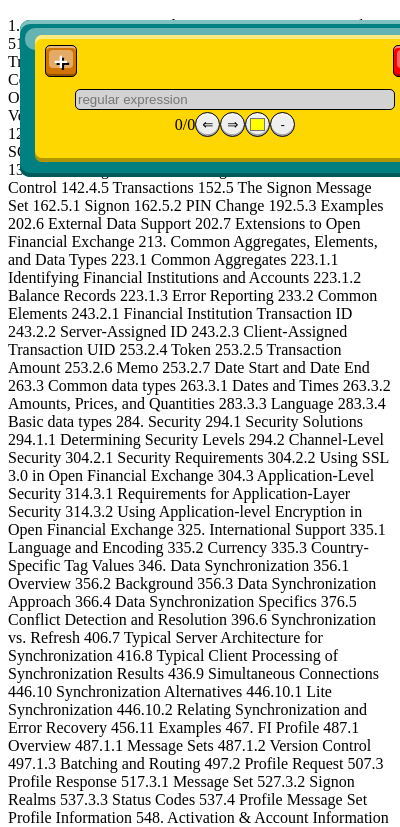
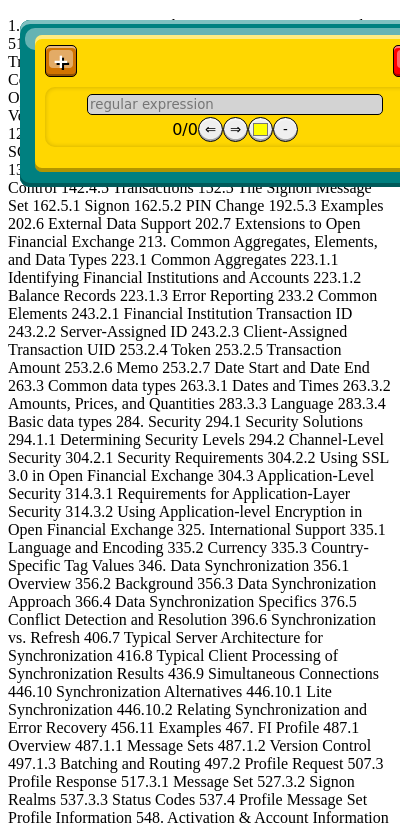
Before and after one commit to Luke-G-Cordova/browser-regex-search, a browser extension: page PopupTposeFiles/styleTest/index.html in a window 400 px wide. Shown: the top 827 px of the page. Drawn offline with Linux system fonts and the light colour scheme; a web font is replaced by a local one.

Commit message:
transfering to a css file rather than inlin js

```diff
--- a/PopupTposeFiles/styleTest/index.html
+++ b/PopupTposeFiles/styleTest/index.html
@@ -5,6 +5,7 @@
     <meta http-equiv="X-UA-Compatible" content="IE=edge">
     <meta name="viewport" content="width=device-width, initial-scale=1.0">
     <title>Document</title>
+    <link rel="stylesheet" href="../../popupStyles.css" />
 </head>
 <body>
     <p>
--- a/createInput.js
+++ b/createInput.js
@@ -4,27 +4,11 @@
     key || (key = `regeggs-key-${Math.random().toString(36).substr(2, 5)}`);
 
     let div = document.createElement('div');
-    Shine.updateStyles(div, {
-        display: 'flex',
-        justifyContent: 'center',
-        alignItems: 'center',
-        flexDirection: 'column',
-        width: '80%'
-    });
     div.name = key;
     div.className = 'inputWrapper';
 
     let input = document.createElement('input');
-    let inputShine = new Shine(input, {bubble: false, overrideArgs: [0, 0, 0, 0]});
-    inputShine.updateStyles({
-        borderRadius: '5px',
-        backgroundColor: 'lightgrey',
-        boxSizing: 'border-box',
-        width: '100%',
-        border: '1px solid black',
-        padding: '2px',
-        margin: '2px'
-    });
+
     input.className = 'myInput';
     input.type = 'text';
     input.placeholder = 'regular expression';
@@ -33,62 +17,39 @@
 
     let nextPrev = document.createElement('span');
     nextPrev.className = 'buttonWrapper';
-    Shine.updateStyles(nextPrev, {
-        display: 'flex',
-        justifyContent: 'center',
-        alignItems: 'center'
-    });
 
     let count = document.createElement('span');
+
     let next = document.createElement('button');
-    let nextShine = new Shine(next, {bubble: false, overrideArgs:[2, 0, 0, 0]});
+    new Shine(next, {bubble: false, overrideArgs:[2, 0, 0, 0]});
+
     let prev = document.createElement('button');
-    let prevShine = new Shine(prev, {bubble: false, overrideArgs:[2, 0, 0, 0]});
+    new Shine(prev, {bubble: false, overrideArgs:[2, 0, 0, 0]});
+
     let colorInput = document.createElement('input');
-    let colorInputShine = new Shine(colorInput, {bubble: false, overrideArgs:[2, 0, 0, 0]});
+    new Shine(colorInput, {bubble: false, overrideArgs:[2, 0, 0, 0]});
+
     let minus = document.createElement('button');
-    let minusShine = new Shine(minus, {bubble: false, overrideArgs:[2, 0, 0, 0]});
+    new Shine(minus, {bubble: false, overrideArgs:[2, 0, 0, 0]});
 
     colorInput.type = 'color';
     colorInput.value = '#FFFF00';
-    colorInputShine.updateStyles({
-        width: '25px',
-        height: '25px',
-        borderRadius: '15px',
-        border: '1px solid black'
-    });
+    colorInput.className = 'colorInput';
     let color = '';
 
     count.innerHTML = '0/0';
     count.className = 'matchCount';
 
     minus.innerHTML = '-';
-    minusShine.updateStyles({
-        width: '25px',
-        height: '25px',
-        borderRadius: '15px',
-        border: '1px solid black'
-    });
+    minus.className = 'minus';
 
     next.innerHTML = '&#8658;';
     next.className = 'next';
     next.name = color + '|' + key;
-    nextShine.updateStyles({
-        width: '25px',
-        height: '25px',
-        borderRadius: '15px',
-        border: '1px solid black'
-    });
 
     prev.innerHTML = '&#8656;';
     prev.className = 'prev';
     prev.name = color + '|' + key;
-    prevShine.updateStyles({
-        width: '25px',
-        height: '25px',
-        borderRadius: '15px',
-        border: '1px solid black'
-    });
 
     count = nextPrev.appendChild(count);
 
@@ -98,7 +59,7 @@
     minus = nextPrev.appendChild(minus);
 
 
-    div.appendChild(nextPrev);
+    nextPrev = div.appendChild(nextPrev);
 
 
     div = form.appendChild(div);
--- a/domPopup.js
+++ b/domPopup.js
@@ -26,6 +26,7 @@
         borderRadius: '10px',
         padding: '15px',
         minWidth: '400px',
+        maxHeight: '430px',
         // minHeight: '150px',
         // height: '150px',
         justifyContent: 'center'
@@ -37,6 +38,7 @@
     pContentShine.updateStyles({
         width: '100%',
         height: '100%',
+        maxHeight: 'inherit',
         backgroundColor: 'gold',
         borderRadius: '7px',
         display: 'flex',
@@ -96,6 +98,17 @@
     inputAdder = exitBtnWrapper.appendChild(inputAdder);
 
     exitBtnWrapper = pContent.appendChild(exitBtnWrapper);
+
+    let formWrapper = document.createElement('div');
+    Shine.updateStyles(formWrapper, {
+        overflow: 'auto',
+        maxHeight: '350px',
+        margin: '0 10px',
+        boxShadow: 'inset 0 0 5px rgba(0,0,0,.2)',
+        padding: '5px',
+        borderRadius: '10px'
+    });
+
     let form = document.createElement('form');
     Shine.updateStyles(form, {
         display: 'flex',
@@ -104,8 +117,8 @@
         flexDirection: 'column'
     });
     form.className = 'mainForm';
-    form = pContent.appendChild(form);
-
+    form = formWrapper.appendChild(form);
+    formWrapper = pContent.appendChild(formWrapper);
 
     popup.appendChild(pContent);
     popup = document.body.insertBefore(popup, document.body.firstChild);
@@ -126,7 +139,7 @@
         );
         window.addEventListener('mouseup', () => inputAdderShine.addNewBoxShadow(og => `${og}`));
     });
-    inputAdder.addEventListener('click', () => popupDragger.addNoDragElems(createInput().children));
+    inputAdder.addEventListener('click', () => popupDragger.addNoDragElems(createInput()));
 
     exitBtn.addEventListener('mouseover', () => {
         Shine.updateStyles(exitBtn, {
--- a/popupStyles.css
+++ b/popupStyles.css
@@ -1,41 +1,32 @@
 
-/* .inputWrapper{
-    margin: 15px;
+regeggs-card *{
+    font-family: 'Chango', cursive;
 }
-.inputWrapper *{
-    margin: 5px;
+regeggs-card.chrome-regeggs-popup div form.mainForm div.inputWrapper{
+    display: flex;
+    justify-content: center;
+    align-items: center;
+    flex-direction: column;
+    width: 80%;
 }
-.buttonWrapper {
-    display:flex;
+regeggs-card.chrome-regeggs-popup div form.mainForm div.inputWrapper input.myInput{
+    border-radius: 5px;
+    background-color: lightgrey;
+    box-sizing: border-box;
+    width: 100%;
+    border: 1px solid black;
+    padding: 2px;
+    margin: 2px;
+}
+regeggs-card.chrome-regeggs-popup div form.mainForm div.inputWrapper span.buttonWrapper{
+    display: flex;
     justify-content: center;
     align-items: center;
 }
-.buttonWrapper *{
-    margin: 0;
-    padding: 0 5px;
+regeggs-card.chrome-regeggs-popup div form.mainForm div.inputWrapper input.colorInput,
+regeggs-card.chrome-regeggs-popup div form.mainForm div.inputWrapper button{
+    width: 25px;
+    height: 25px;
+    border-radius: 15px;
+    border: 1px solid black;
 }
-.chrome-regeggs-popup{
-    position: absolute;
-    top: 1vh;
-    left: 50vw;
-    z-index: 1000;
-    background-color: teal;
-    border-radius: 10px;
-    padding: 25px;
-    min-width: 400px;
-    max-width: 400px;
-
-}
-.chrome-regeggs-popup:hover{
-     cursor: pointer;
-}
-.chrome-regeggs-popup:active{
-    cursor: -webkit-grabbing; cursor: grabbing;
-} */
-regeggs-card *{
-    font-family: 'Chango', cursive;
-    /* display: none; */
-}
-regeggs-card input::placeholder{
-    /* color: lightgoldenrodyellow; */
-}
```
